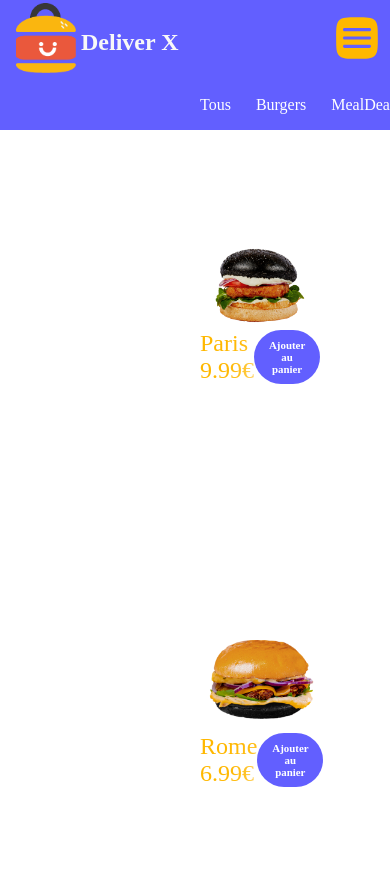
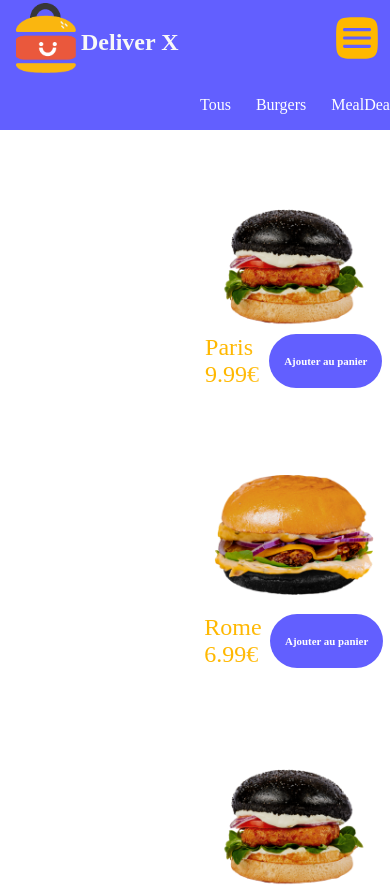
Before and after one commit to s-moreau00/Deliver-X, a React (Vite) app in the folder frontend/: page /menu in a window 390 px wide. Shown: the top 886 px of the page. Built offline with nearby package versions, Linux system fonts and the light colour scheme; a web font is replaced by a local one.

Commit message:
correction css

```diff
--- a/frontend/src/components/Menu/CardList/Card/card.css
+++ b/frontend/src/components/Menu/CardList/Card/card.css
@@ -149,6 +149,15 @@
   }
 
   .cards-all {
-    padding: 100px 200px;
+    padding: 50px 200px;
+  }
+
+  .cards {
+    width: 200px;
+    height: 280px;
+  }
+  .card-img img {
+    max-height: 150px;
+    width: auto;
   }
 }
```
